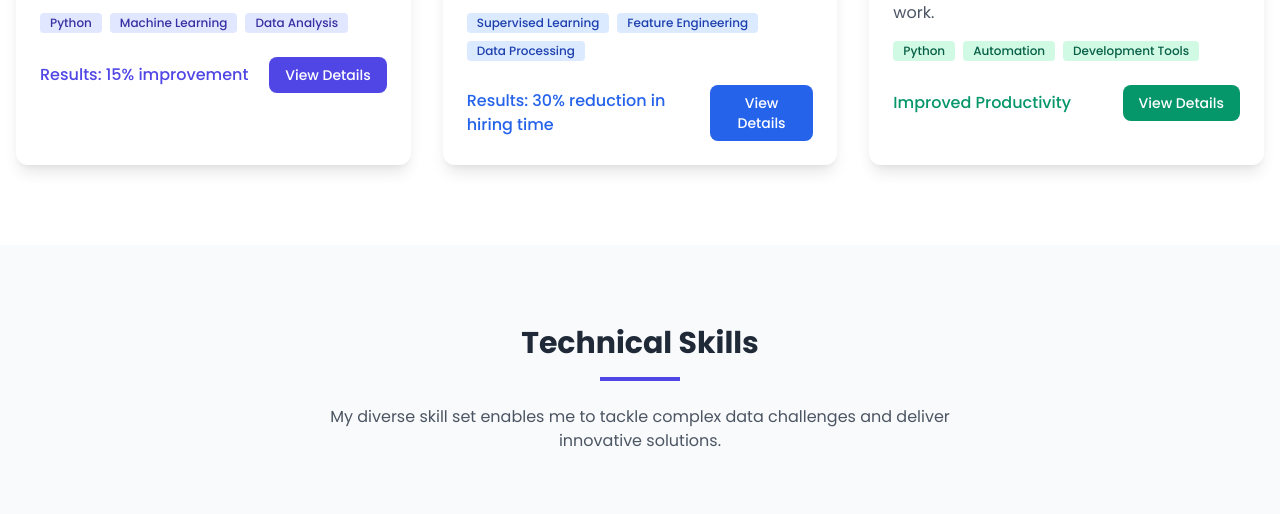
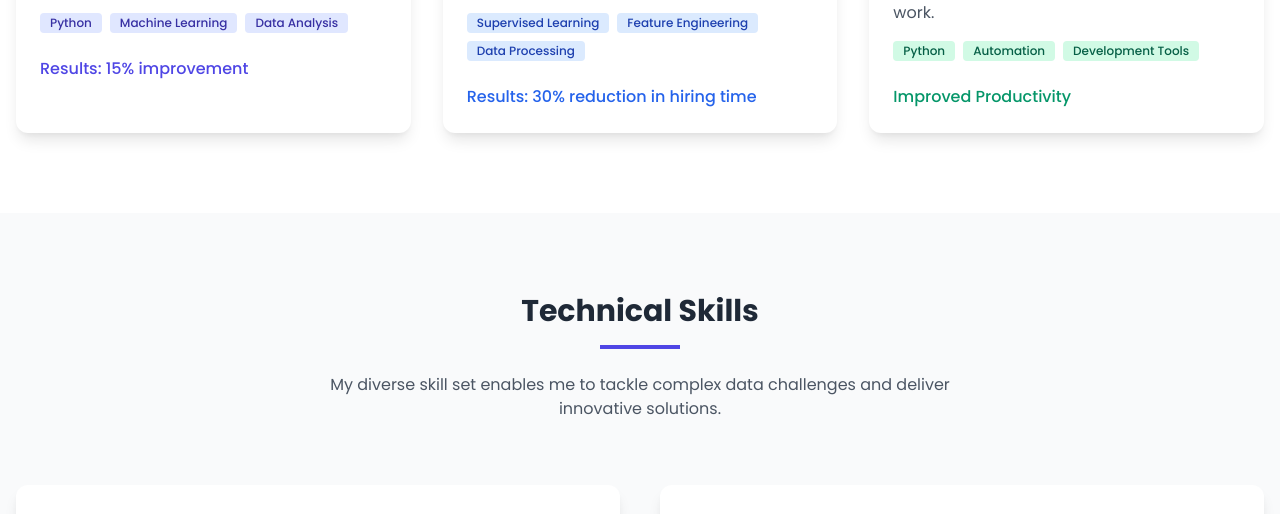
Before and after one commit to sineesha/portfolio, a plain HTML site: page index.html in a window 1280 px wide. Shown: the part 2449-2963 px from the top of the page. Drawn offline with nearby package versions, Linux system fonts and the light colour scheme.

Commit message:
Update index.html
hided view details button in project description

```diff
--- a/index.html
+++ b/index.html
@@ -242,7 +242,7 @@
                         </div>
                         <div class="flex justify-between items-center">
                             <span class="text-indigo-600 font-medium">Results: 15% improvement</span>
-                            <button class="text-sm font-medium text-white bg-indigo-600 px-4 py-2 rounded-lg hover:bg-indigo-700 transition">View Details</button>
+<!--                             <button class="text-sm font-medium text-white bg-indigo-600 px-4 py-2 rounded-lg hover:bg-indigo-700 transition">View Details</button> -->
                         </div>
                     </div>
                 </div>
@@ -264,7 +264,7 @@
                         </div>
                         <div class="flex justify-between items-center">
                             <span class="text-blue-600 font-medium">Results: 30% reduction in hiring time</span>
-                            <button class="text-sm font-medium text-white bg-blue-600 px-4 py-2 rounded-lg hover:bg-blue-700 transition">View Details</button>
+<!--                             <button class="text-sm font-medium text-white bg-blue-600 px-4 py-2 rounded-lg hover:bg-blue-700 transition">View Details</button> -->
                         </div>
                     </div>
                 </div>
@@ -286,7 +286,7 @@
                         </div>
                         <div class="flex justify-between items-center">
                             <span class="text-green-600 font-medium">Improved Productivity</span>
-                            <button class="text-sm font-medium text-white bg-green-600 px-4 py-2 rounded-lg hover:bg-green-700 transition">View Details</button>
+<!--                             <button class="text-sm font-medium text-white bg-green-600 px-4 py-2 rounded-lg hover:bg-green-700 transition">View Details</button> -->
                         </div>
                     </div>
                 </div>
```
